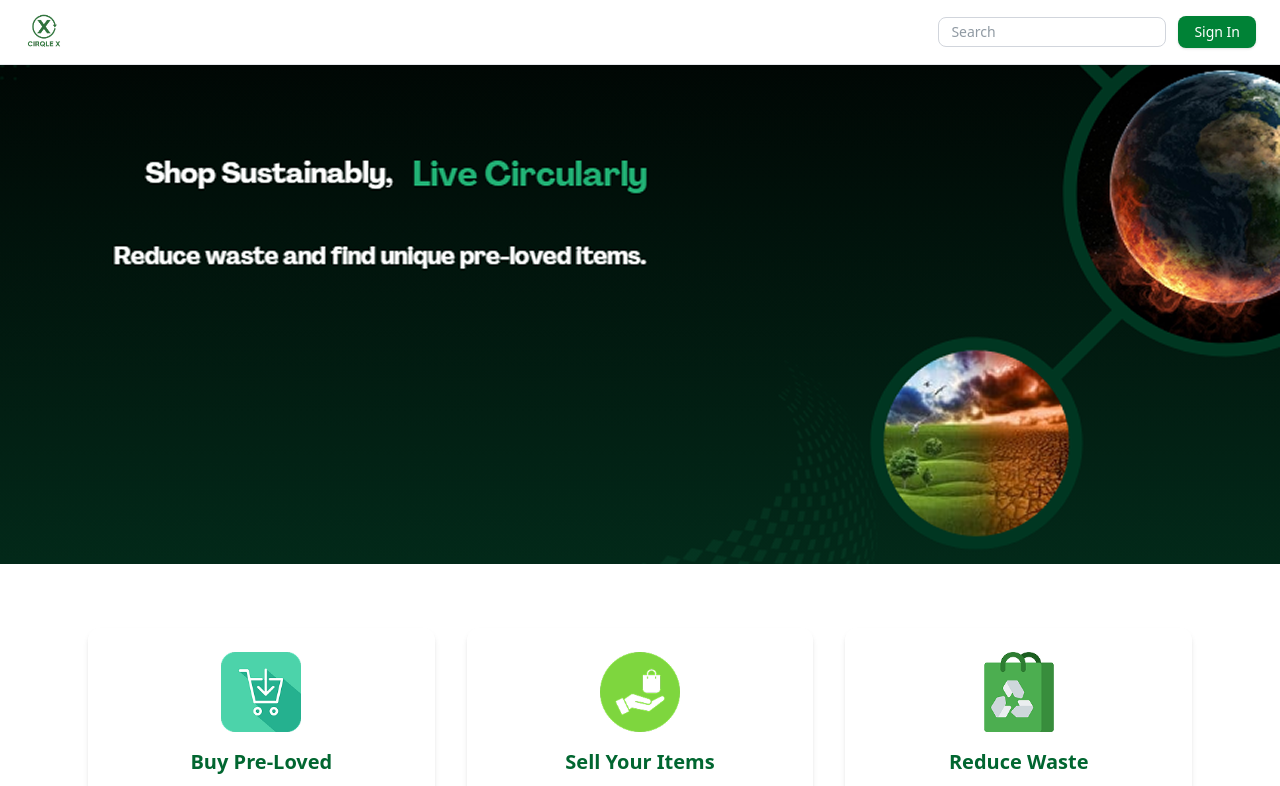
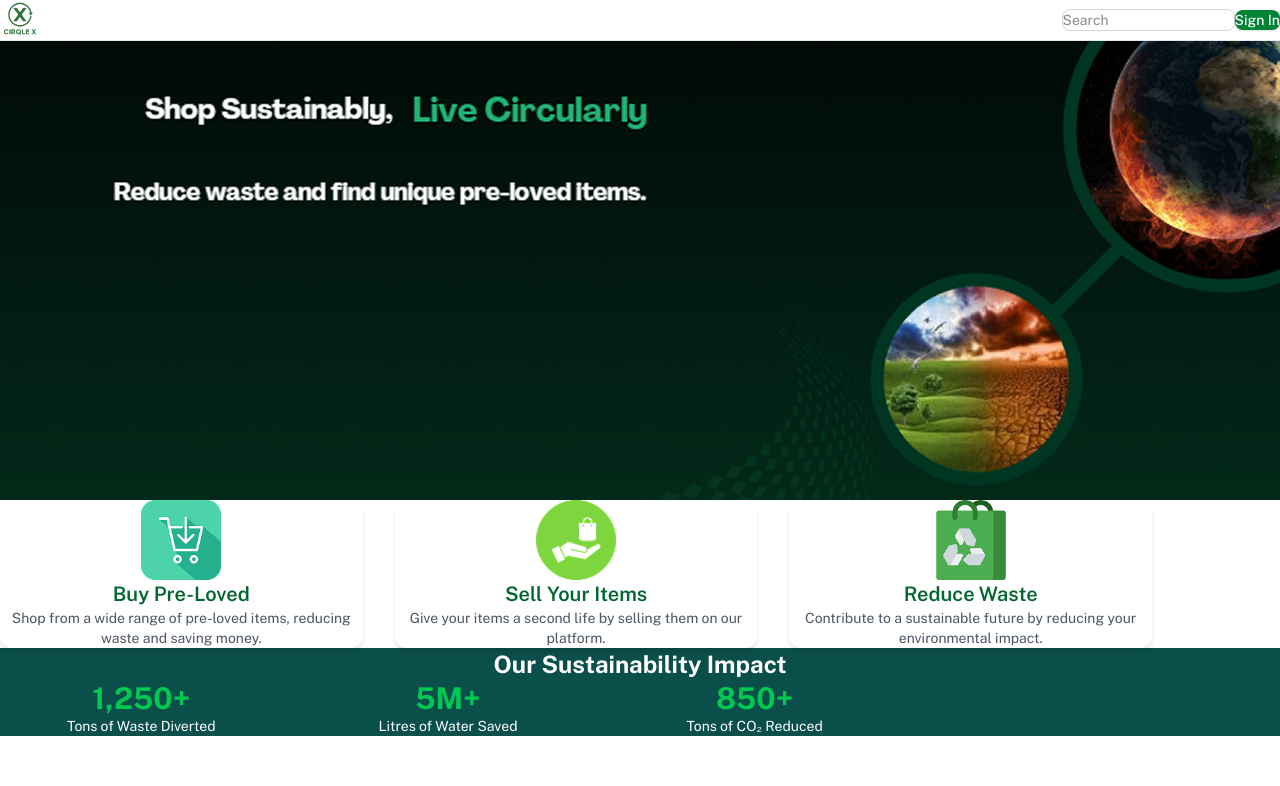
Before and after one commit to tronzee-star/cirqlex-group11project, a React (Vite) app in the folder client/: page / in a window 1280 px wide. Shown: the top 786 px of the page. Built offline with nearby package versions, Linux system fonts and the light colour scheme; a web font is replaced by a local one.

Commit message:
fix: correct div attributes and ensure SustainabilityDashboard route is properly defined

```diff
--- a/client/src/App.jsx
+++ b/client/src/App.jsx
@@ -6,6 +6,7 @@ import BuyerDashboard from './pages/buyerDashboard';
 import Shop from './pages/shop';
 import SignIn from "./pages/auth/SignIn";
 import SignUp from "./pages/auth/SignUp";
+import SustainabilityDashboard from './components/SustainabilityDashboard';
 
 
 function App() {
@@ -13,14 +14,14 @@ function App() {
     <Router>
       <Navbar />
       {/* add top padding so fixed navbar doesn't cover content */}
-      <div className="pt-16" bg white minn-h-screen>
+      <div className="pt-16 bg-white min-h-screen">
         <Routes>
           <Route path="/" element={<Home />} />
           <Route path="/buyer-dashboard" element={<BuyerDashboard />} />
           <Route path="/shop" element={<Shop />} />
+          <Route path="/sustainability" element={<SustainabilityDashboard />} />
           <Route path="/signin" element={<SignIn />} />
-<Route path="/signup" element={<SignUp />} />
-
+          <Route path="/signup" element={<SignUp />} />
         </Routes>
       </div>
       <Footer />
```
